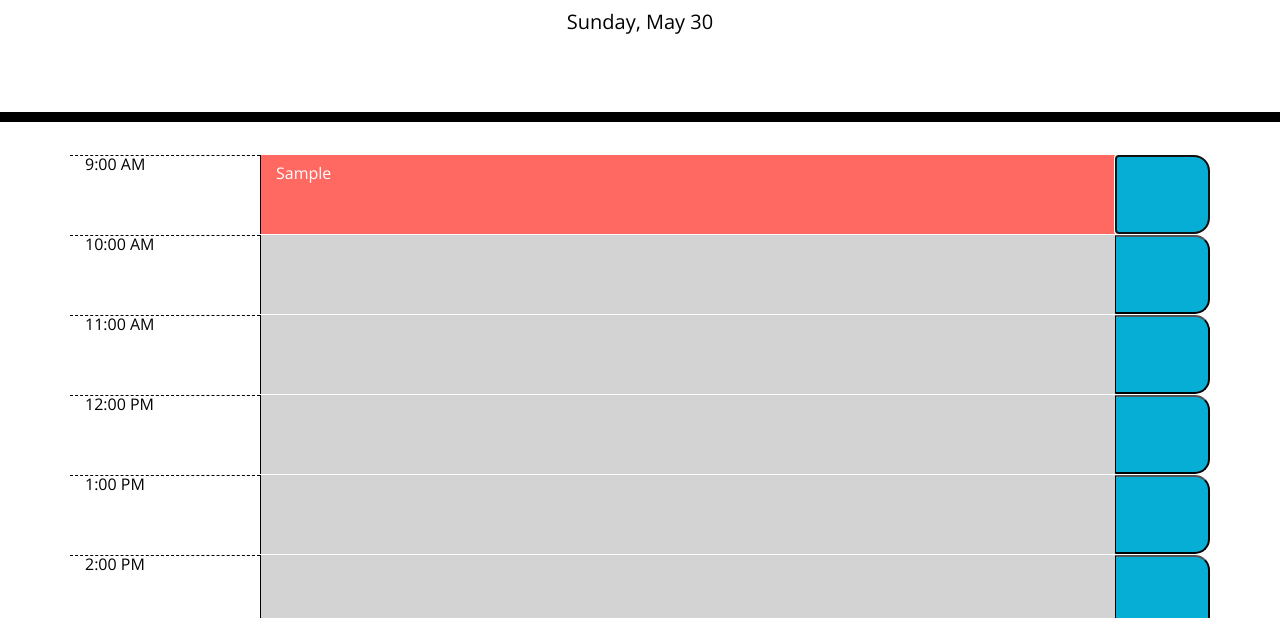
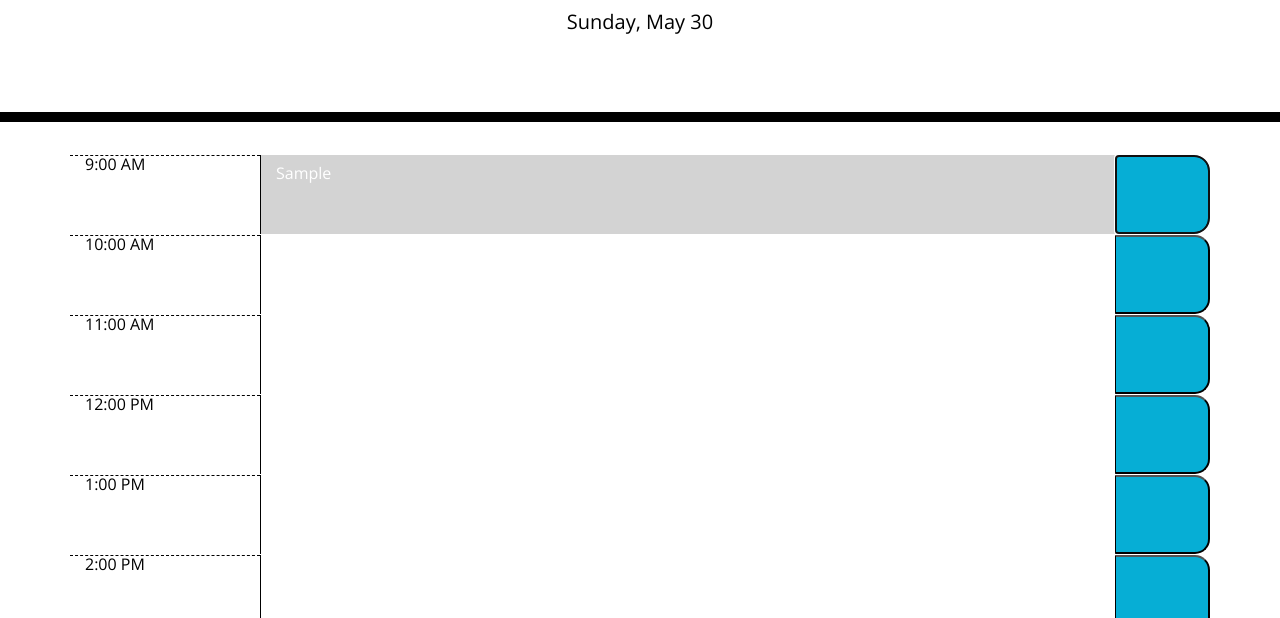
Before and after one commit to quasse/scheduler, a plain HTML site: page index.html in a window 1280 px wide. Both pictures are taken after typing "Sample" into the empty fields and a click on the button 1162 px from the left and 376 px from the top of the page. Shown: the part 182-800 px from the top of the page. Drawn offline with nearby package versions, Linux system fonts and the light colour scheme; a web font is replaced by a local one.

Commit message:
Added ability to save events

```diff
--- a/index.html
+++ b/index.html
@@ -36,47 +36,47 @@
       <!-- Timeblocks go here -->
       <form class="row event-row" event-form-id="0">
         <div class="form-group col-2 hour">9:00 AM</div>
-        <textarea class="col-9 present event-text"></textarea>
+        <textarea class="col-9 event-text"></textarea>
         <button class="col-1 saveBtn oi oi-lock-locked" type="submit"></button>
       </form>
       <form class="row event-row" event-form-id="1">
         <div class="form-group col-2 hour">10:00 AM</div>
-        <textarea class="col-9 future event-text"></textarea>
+        <textarea class="col-9 event-text"></textarea>
         <button class="col-1 saveBtn oi oi-lock-locked" type="submit"></button>
       </form>
       <form class="row event-row" event-form-id="2">
         <div class="form-group col-2 hour">11:00 AM</div>
-        <textarea class="col-9 future event-text"></textarea>
+        <textarea class="col-9 event-text"></textarea>
         <button class="col-1 saveBtn oi oi-lock-locked" type="submit"></button>
       </form>
       <form class="row event-row" event-form-id="3">
         <div class="form-group col-2 hour">12:00 PM</div>
-        <textarea class="col-9 future event-text"></textarea>
+        <textarea class="col-9 event-text"></textarea>
         <button class="col-1 saveBtn oi oi-lock-locked" type="submit"></button>
       </form>
       <form class="row event-row" event-form-id="4">
         <div class="form-group col-2 hour">1:00 PM</div>
-        <textarea class="col-9 future event-text"></textarea>
+        <textarea class="col-9 event-text"></textarea>
         <button class="col-1 saveBtn oi oi-lock-locked" type="submit"></button>
       </form>
       <form class="row event-row" event-form-id="5">
         <div class="form-group col-2 hour">2:00 PM</div>
-        <textarea class="col-9 future event-text"></textarea>
+        <textarea class="col-9 event-text"></textarea>
         <button class="col-1 saveBtn oi oi-lock-locked" type="submit"></button>
       </form>
       <form class="row event-row" event-form-id="6">
         <div class="form-group col-2 hour">3:00 PM</div>
-        <textarea class="col-9 future event-text"></textarea>
+        <textarea class="col-9 event-text"></textarea>
         <button class="col-1 saveBtn oi oi-lock-locked" type="submit"></button>
       </form>
       <form class="row event-row" event-form-id="7">
         <div class="form-group col-2 hour">4:00 PM</div>
-        <textarea class="col-9 future event-text"></textarea>
+        <textarea class="col-9 event-text"></textarea>
         <button class="col-1 saveBtn oi oi-lock-locked" type="submit"></button>
       </form>
       <form class="row event-row" event-form-id="8">
         <div class="form-group col-2 hour">5:00 PM</div>
-        <textarea class="col-9 future event-text"></textarea>
+        <textarea class="col-9 event-text"></textarea>
         <button class="col-1 saveBtn oi oi-lock-locked" type="submit"></button>
       </form>
     </div>
--- a/script.js
+++ b/script.js
@@ -1,3 +1,6 @@
+var savedEvents = [];
+var newDay = true;
+
 //Function to initially load the page
 var loadPage = function () {
   //variable of the date
@@ -9,24 +12,48 @@ var loadPage = function () {
   //Place day in header
   $("#currentDay").append(day);
 
+  //localStorage.setItem("date", day);
+
+  //Check for the last time the page was loaded
+  var dayCheck = localStorage.getItem("date");
+
+  //If the page has already been loaded today, set newDay to false and clear localStorage
+  // if (dayCheck !== day) {
+  //   newDay = false;
+  // }
+
+  //eventsArr = localStorage.getItem(events);
+
   //load event elements onto page
   var events = $("#schedule").children();
 
+  //Get current time
   var currentTime = moment().format("H");
-  console.log("curent time is " + currentTime);
+
+  savedEvents = JSON.parse(localStorage.getItem("events"));
 
   //Loop through elements to add correct color TODO and event description if saved
   for (var i = 0; i < events.length; i++) {
     var eventEl = $(events[i]);
+
+    //Variables to time of each row
     var timeEl = eventEl.text().trim();
     var timeMoment = moment(timeEl, "H A");
+
+    //Variable to capture textarea of each row
+    var textBox = eventEl.find("textarea");
+
+    // Check which color each row should be
     if (parseInt(timeMoment.format("H")) < parseInt(currentTime)) {
-      eventEl.find("textarea").removeClass("future present").addClass("past");
+      textBox.removeClass("future present").addClass("past");
     } else if (parseInt(timeMoment.format("H")) == parseInt(currentTime)) {
-      eventEl.find("textarea").removeClass("future past").addClass("present");
+      textBox.removeClass("future past").addClass("present");
     } else {
-      eventEl.find("textarea").removeClass("past present").addClass("future");
+      textBox.removeClass("past present").addClass("future");
     }
+
+    //Add saved elements to the text area
+    textBox.text(savedEvents[i]);
   }
 };
 
@@ -34,9 +61,7 @@ var loadPage = function () {
 $(".event-text").on("change", function () {
   var newText = $(this).val();
 
-  var eventTextArea = $(this)
-    .addClass("col-9 present event-text")
-    .text(newText);
+  var eventTextArea = $(this).addClass("col-9 event-text").text(newText);
 
   $(this).find("textarea").replaceWith(eventTextArea);
 });
@@ -47,7 +72,13 @@ $(".event-row").submit(function (event) {
 
   var text = $(this).find("textarea").text();
 
-  console.log(text);
+  //Get the correct place to put the event
+  var arrPlace = $(this).attr("event-form-id");
+
+  //Set the text in savedEvents
+  savedEvents[arrPlace] = text;
+
+  localStorage.setItem("events", JSON.stringify(savedEvents));
 });
 
 loadPage();
```
